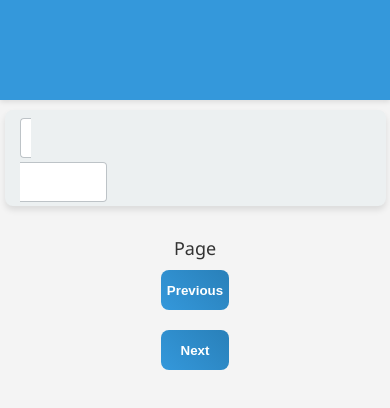
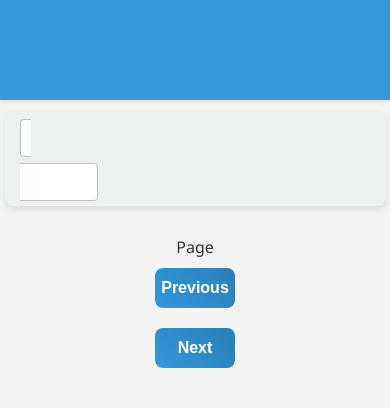
Before and after one commit to TaskMaster6423/ALL-Practicla-And-Notes-Bsc-computer-Science-, a plain HTML site: page java/try.html in a window 390 px wide. Drawn offline with Linux system fonts and the light colour scheme.

Commit message:
for mobile

```diff
--- a/java/javacss/javacss.css
+++ b/java/javacss/javacss.css
@@ -66,6 +66,7 @@ code {
     background: linear-gradient(45deg, #3498db, #2980b9);
     color: #fff;
     font-weight: bold;
+    font-size: 16px; /* Adjusted font size for mobile */
     border: none;
     border-radius: 8px;
     cursor: pointer;
@@ -77,3 +78,14 @@ code {
     background: linear-gradient(45deg, #2c3e50, #34495e);
     transform: scale(1.05);
 }
+
+/* Media Queries */
+@media only screen and (max-width: 600px) {
+    .page-number {
+        font-size: 16px; /* Adjusted font size for smaller screens */
+    }
+
+    .code-display-container code {
+        font-size: 14px; /* Adjusted font size for smaller screens */
+    }
+}
```
